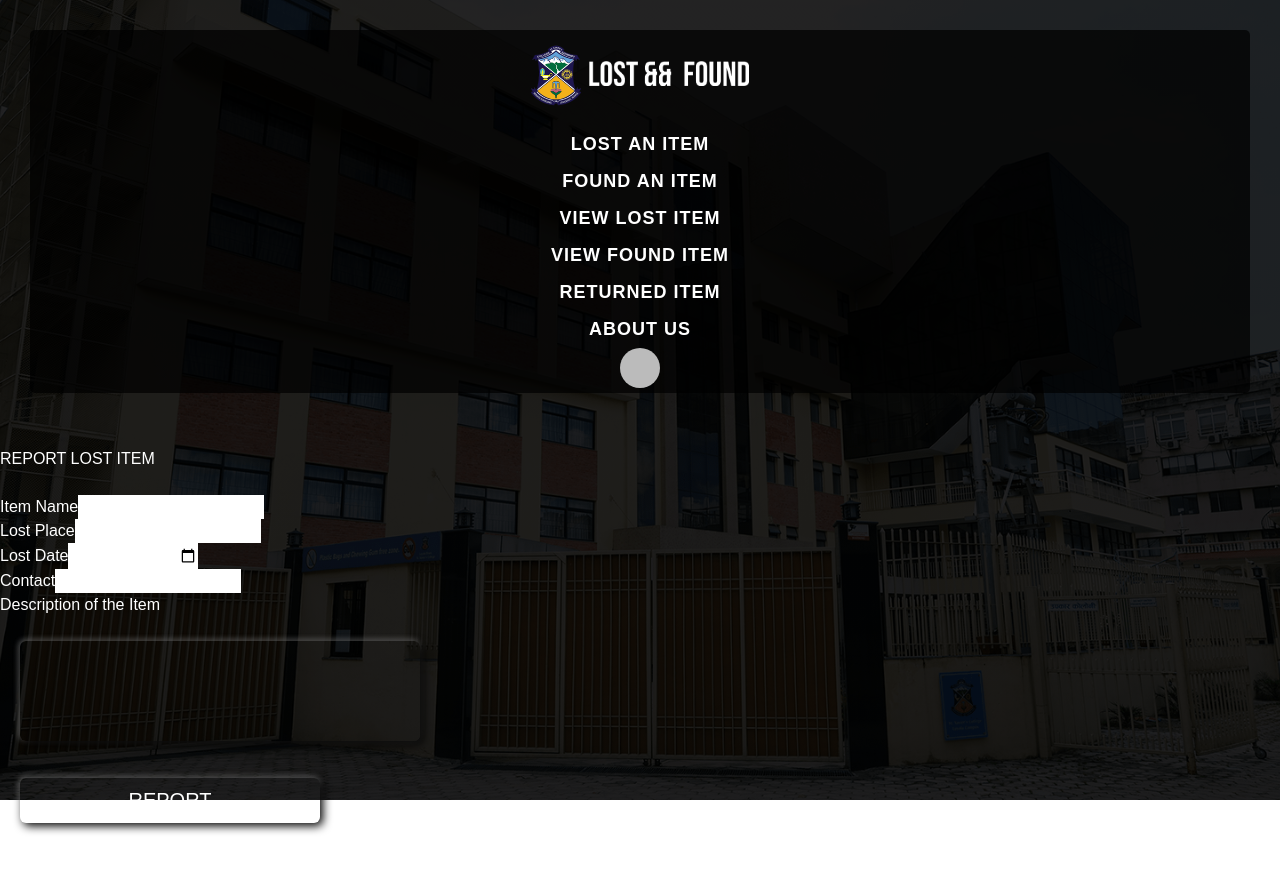
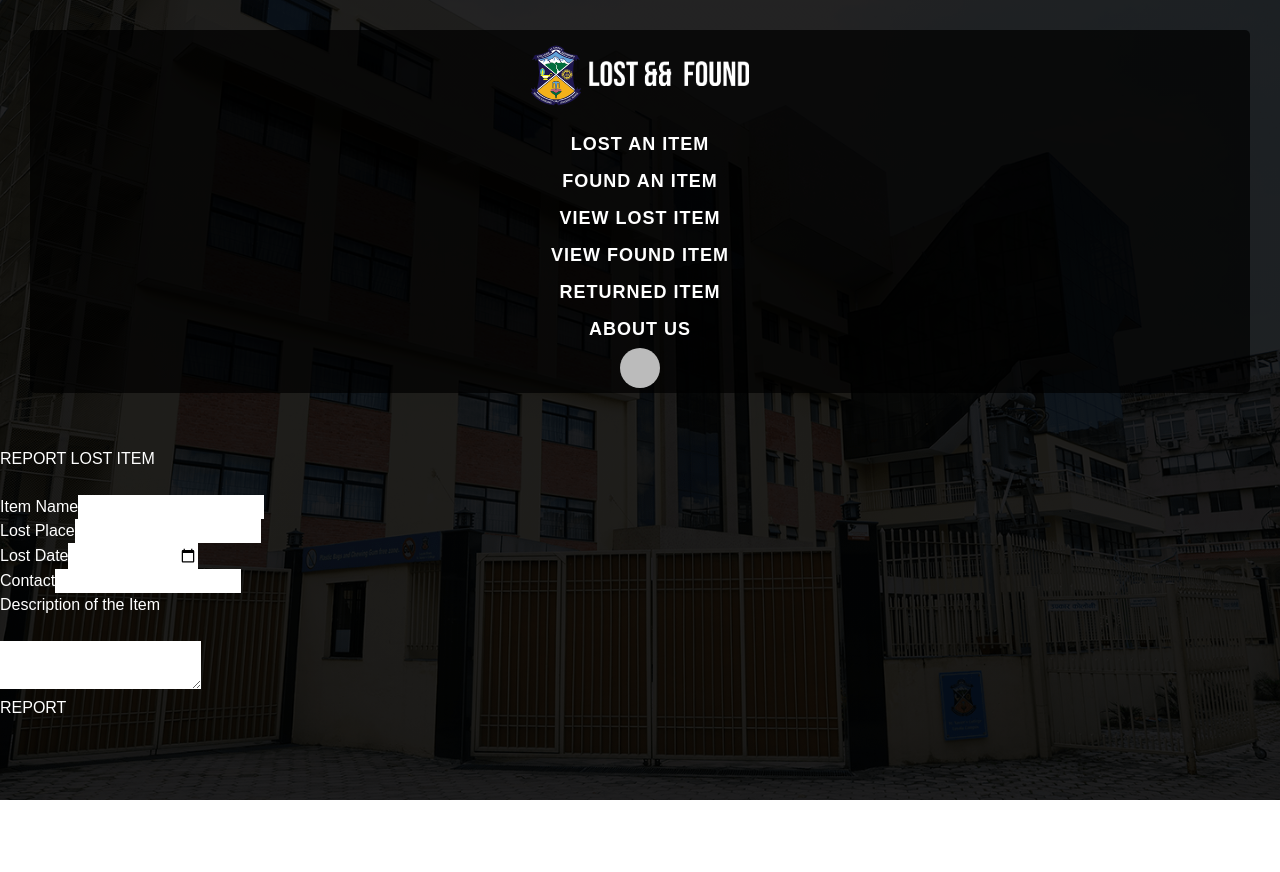
Before and after one commit to SelAshyn/lost_and_found, a Next.js app: page /components/LostItem in a window 1280 px wide. Shown: the top 872 px of the page. After the commit the page ends 800 px from the top, so only its background shows below. Built offline with nearby package versions, Linux system fonts and the light colour scheme; no server answers; sample sign-in values are in the browser's storage; a web font is replaced by a local one.

Commit message:
Update styles.module.css

```diff
--- a/app/components/LostItem/styles.module.css
+++ b/app/components/LostItem/styles.module.css
@@ -78,7 +78,7 @@
     padding-left: 0px;
   }
 
-  .input, textarea, button {
+  .input, .form textarea, .form button {
     width: 300px;
     height: 45px;
     border: none;
@@ -95,7 +95,7 @@
     -1px -1px 6px rgba(255, 255, 255, 0.4);
   }
 
-  .input:focus, textarea:focus{
+  .input:focus, .form textarea:focus{
     border: 2px solid transparent;
     color: #fff;
     box-shadow: 3px 3px 10px rgba(0,0,0,1),
@@ -106,19 +106,19 @@
 
 
   .container .input:valid,
-  .container .input:focus, textarea:valid, textarea:focus{
+  .container .input:focus, .form textarea:valid, .form textarea:focus{
     box-shadow: 3px 3px 10px rgba(0,0,0,1),
     -1px -1px 6px rgba(255, 255, 255, 0.4),
     inset 3px 3px 10px rgba(0,0,0,1),
     inset -1px -1px 6px rgba(255, 255, 255, 0.4);
   }
-  textarea{
+  .form textarea{
     width: 400px;
     height: 100px;
     resize: none;
   }
 
-  button:active {
+  .form button:active {
     color: #666;
     box-shadow: 3px 3px 10px rgba(0,0,0,1),
     -1px -1px 6px rgba(255, 255, 255, 0.4),
```
